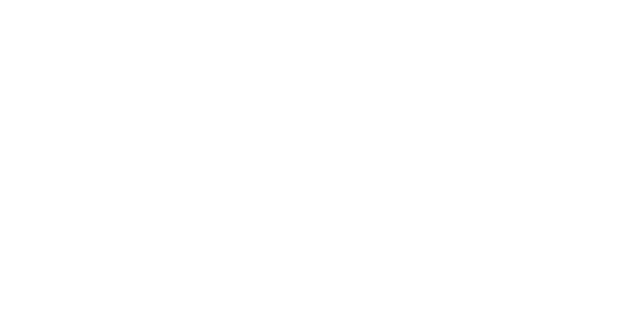
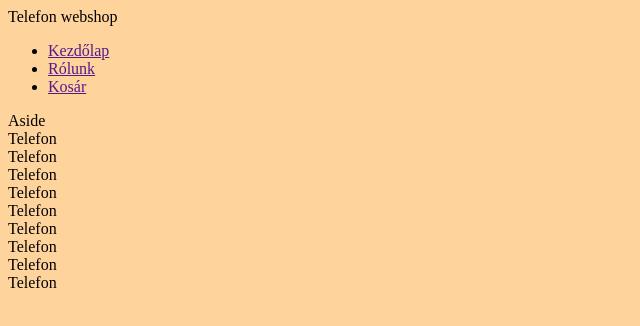
Before and after one commit to Szidee/webshop2, a plain HTML site: page index.html in a window 1280 px wide. Shown: the whole page, without its empty margins (0-640 px from the left). Drawn offline with Linux system fonts and the light colour scheme.

Commit message:
kezdőlap alap felépítése

```diff
--- a/index.html
+++ b/index.html
@@ -1,12 +1,34 @@
-<!DOCTYPE html>
+<!doctype html>
 <html lang="hu">
-<head>
-    <meta charset="UTF-8">
-    <meta name="viewport" content="width=device-width, initial-scale=1.0">
+  <head>
+    <meta charset="UTF-8" />
+    <meta name="viewport" content="width=device-width, initial-scale=1.0" />
     <title>Telefon webshop</title>
-    <link rel="stylesheet" href="kezdolap.css">
-</head>
-<body>
-
-</body>
+    <link rel="stylesheet" href="kezdolap.css" />
+  </head>
+  <body>
+    <main>
+      <header>Telefon webshop</header>
+      <nav>
+        <ul>
+          <li><a href="">Kezdőlap</a></li>
+          <li><a href="">Rólunk</a></li>
+          <li><a href="">Kosár</a></li>
+        </ul>
+      </nav>
+      <aside>Aside</aside>
+      <article>
+        <section>Telefon</section>
+        <section>Telefon</section>
+        <section>Telefon</section>
+        <section>Telefon</section>
+        <section>Telefon</section>
+        <section>Telefon</section>
+        <section>Telefon</section>
+        <section>Telefon</section>
+        <section>Telefon</section>
+      </article>
+      <footer><Footer></Footer></footer>
+    </main>
+  </body>
 </html>
--- a/kezdolap.css
+++ b/kezdolap.css
@@ -0,0 +1,3 @@
+body{
+    background-color: rgb(255, 212, 156);
+}
```
Also changed, not shown: drotvazak/admin.png (renamed from drotvazak/Névtelen diagram.drawio.png).
